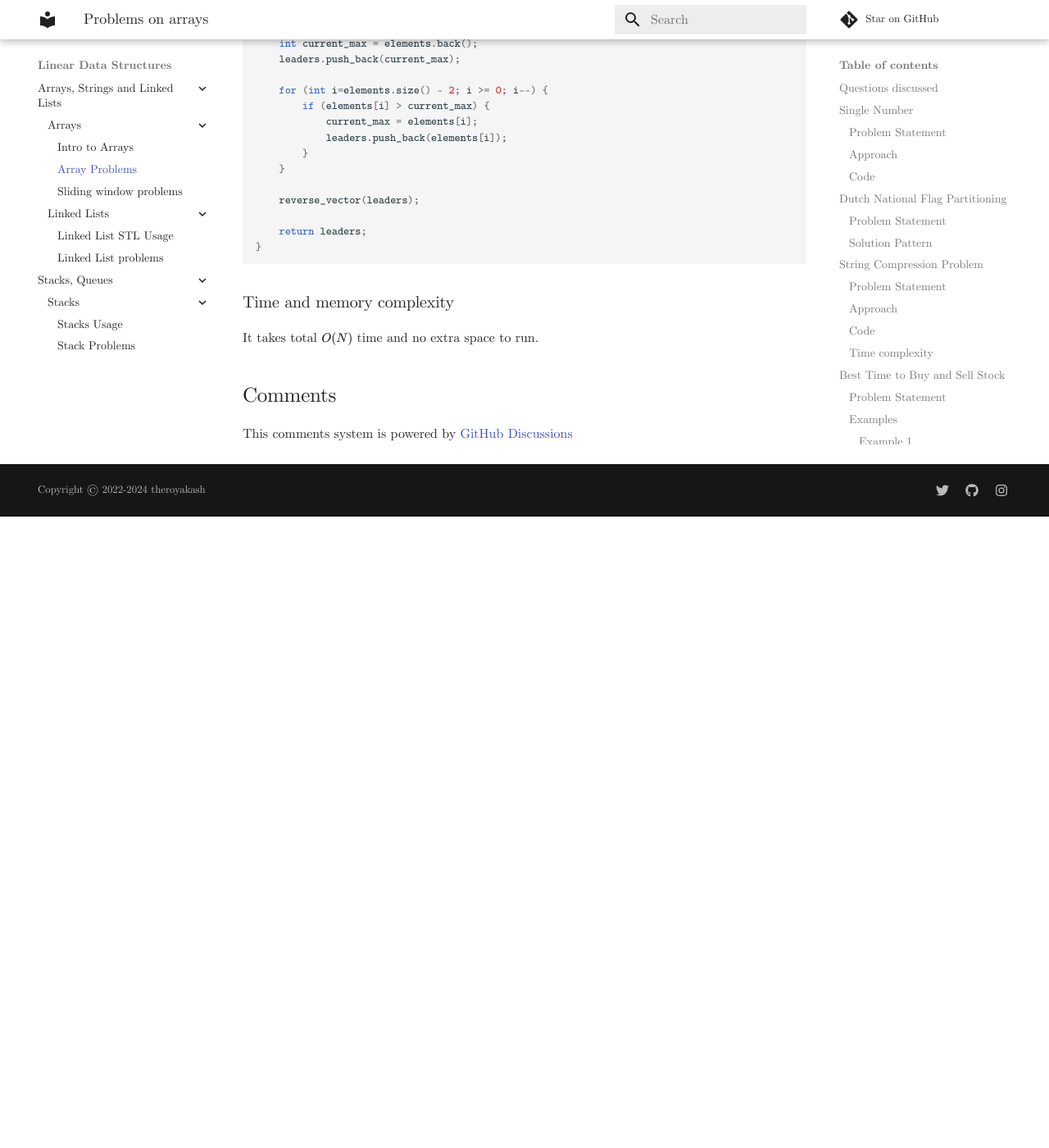
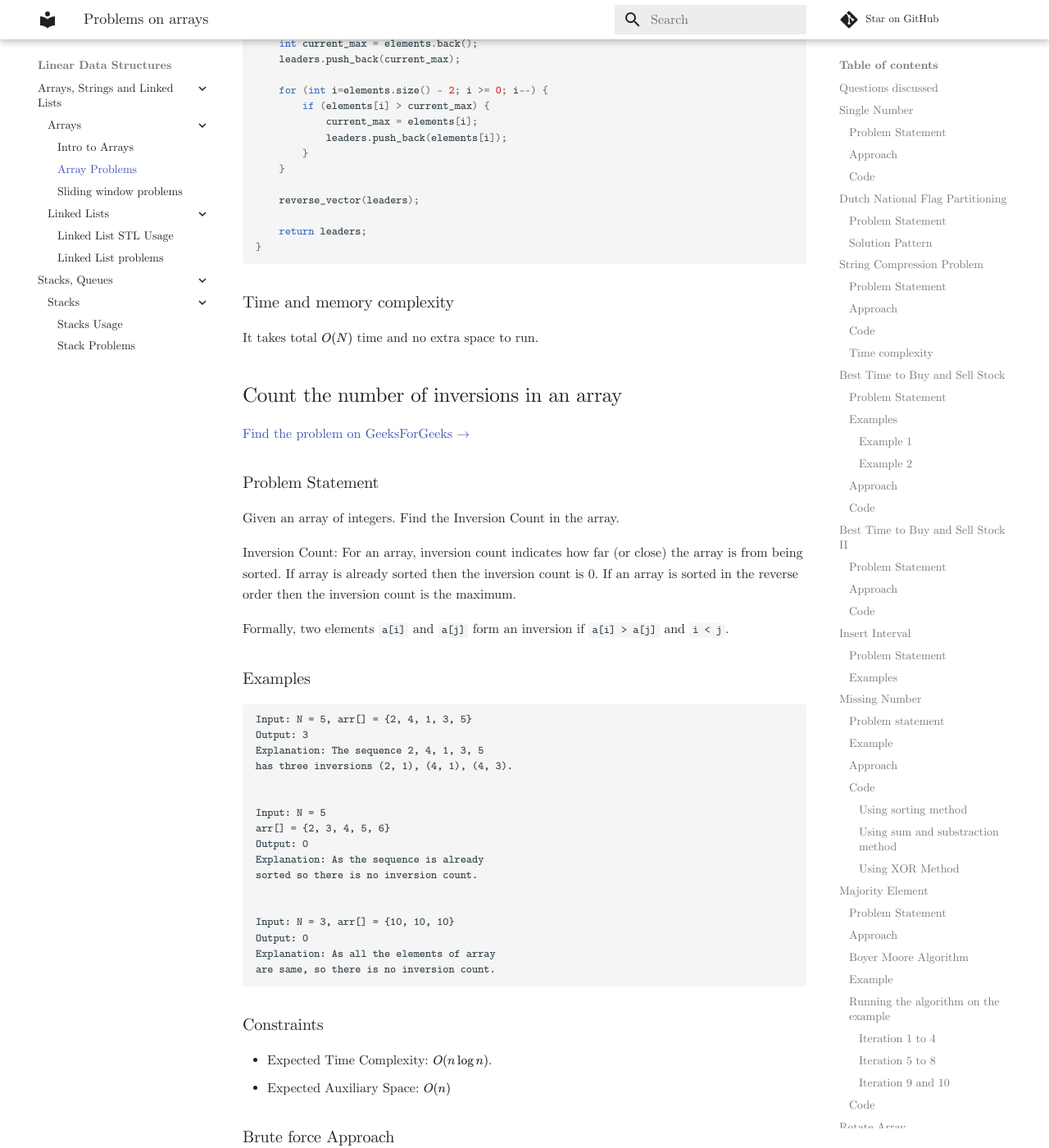
Before and after one commit to theroyakash/algorithms.theroyakash.com, an MkDocs documentation site: the page built from docs/arrays/array-problems.md, in a window 1280 px wide and 1400 px high, scrolled down 24625 px. Shown: the whole window at 82% size. Built offline with MkDocs 1.6.1 and Material for MkDocs 9.7.7, drawn with Linux system fonts in a browser that asks for light colours; comment, search, counter and statistics services are not loaded; before the commit the page ends 25255 px from its top, so only the background shows below that; some of the changed text lies outside the part shown.

Commit message:
📦 NEW: added O(n^2) soln to Count the number of inversions in an array

````diff
--- a/docs/arrays/array-problems.md
+++ b/docs/arrays/array-problems.md
@@ -867,3 +867,72 @@
 
 ### Time and memory complexity
 It takes total $O(N)$ time and no extra space to run.
+
+## Count the number of inversions in an array
+[Find the problem on GeeksForGeeks $\to$](https://practice.geeksforgeeks.org/problems/inversion-of-array-1587115620/1#)
+### Problem Statement
+Given an array of integers. Find the Inversion Count in the array.
+
+Inversion Count: For an array, inversion count indicates how far (or close) the array is from being sorted. If array is already sorted then the inversion count is 0. If an array is sorted in the reverse order then the inversion count is the maximum.
+
+Formally, two elements `a[i]` and `a[j]` form an inversion if `a[i] > a[j]` and `i < j`.
+
+### Examples
+```
+Input: N = 5, arr[] = {2, 4, 1, 3, 5}
+Output: 3
+Explanation: The sequence 2, 4, 1, 3, 5
+has three inversions (2, 1), (4, 1), (4, 3).
+
+
+Input: N = 5
+arr[] = {2, 3, 4, 5, 6}
+Output: 0
+Explanation: As the sequence is already
+sorted so there is no inversion count.
+
+
+Input: N = 3, arr[] = {10, 10, 10}
+Output: 0
+Explanation: As all the elements of array
+are same, so there is no inversion count.
+```
+
+### Constraints
+- Expected Time Complexity: $O(n \log n)$.
+- Expected Auxiliary Space: $O(n)$
+
+### Brute force Approach
+- First we'll traverse from the end of the array to the first,
+- for each element from $\text{last} \to \text{first}$ we'll check what is the number of elements that are greater than this element, these are the inversions.
+- This will obviously take $O(n^2)$ time complexity which will result in some TLE for larger testcases.
+
+### Code for this approach
+```cpp
+class Solution{
+  public:
+    // arr[]: Input Array
+    // N : Size of the Array arr[]
+    // Function to count inversions in the array.
+    long long int inversionCount(long long arr[], long long N) {
+        // Your Code Here
+
+        long long int inversions = 0;
+        long long int start = 0;
+        long long int end = N - 1;
+
+        while (end > start) {
+            for (int t=end - 1; t>=0; t--) {
+                if (arr[t] > arr[end]) {
+                    inversions++;
+                }
+            }
+            end--;
+        }
+
+        return inversions;
+    }
+};
+```
+
+Using this code passes 100 / 117 testcases in the [gfg platform](https://practice.geeksforgeeks.org/problems/inversion-of-array-1587115620/1#). So we need to **optimize** this furthur.
````
